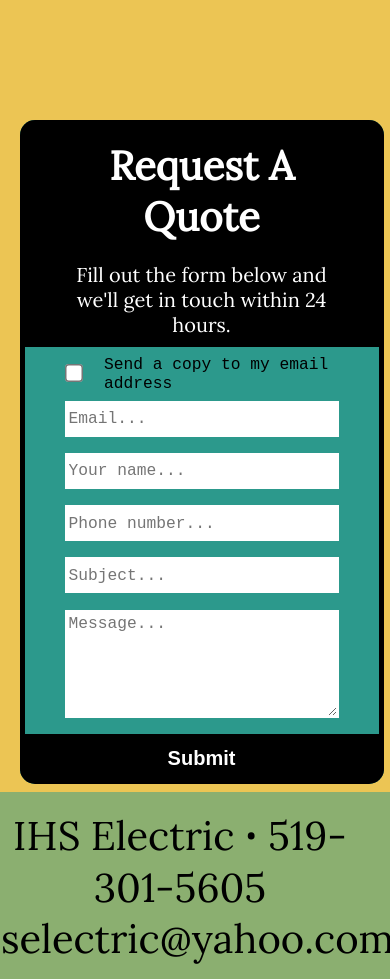
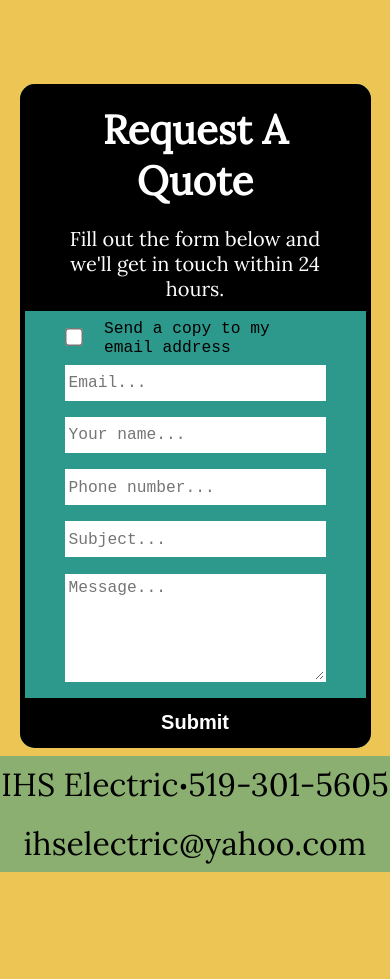
Before and after one commit to hkeward/ihselectric, a Vue app: page /contact in a window 390 px wide. Shown: the part 1008-1987 px from the top of the page. After the commit the page ends 1880 px from the top, so only its background shows below. Built offline with nearby package versions, Linux system fonts and the light colour scheme; no server answers; a web font is replaced by a local one.

Commit message:
Fixes for small screen sizes

```diff
--- a/src/components/ContentFooter.vue
+++ b/src/components/ContentFooter.vue
@@ -1,7 +1,11 @@
 <template>
   <div id="footer">
-    <div>IHS Electric ꞏ 519-301-5605</div>
-    <div>ihselectric@yahoo.com</div>
+    <div id="footer_company_info" class="footer_element">
+      <div>IHS Electric</div>
+      <div>ꞏ</div>
+      <div>519-301-5605</div>
+    </div>
+    <div class="footer_element">ihselectric@yahoo.com</div>
   </div>
 </template>
 
@@ -19,6 +23,17 @@
   flex-direction: column;
   align-items: center;
   justify-content: center;
-  padding: 15px;
+}
+
+.footer_element {
+  margin: 8px 0;
+  font-size: 80%;
+}
+
+#footer_company_info {
+  display: flex;
+  flex-direction: row;
+  flex-wrap: wrap;
+  justify-content: center;
 }
 </style>
--- a/src/components/Emailbox.vue
+++ b/src/components/Emailbox.vue
@@ -245,7 +245,6 @@
   background: #2c998c;
   display: flex;
   flex-direction: column;
-  min-width: 364px;
 }
 
 #email_header,
--- a/src/views/Contact.vue
+++ b/src/views/Contact.vue
@@ -18,8 +18,8 @@
             <strong
               ><a href="mailto:ihselectric@yahoo.com" target="_blank"
                 >ihselectric@yahoo.com
-                <font-awesome-icon icon="envelope" class="fa-xs icon" /></a
-            ></strong>
+              </a></strong
+            >
             (or fill out the contact form below to request a quote)
           </p>
           <p>
--- a/src/views/Home.vue
+++ b/src/views/Home.vue
@@ -50,7 +50,6 @@
   align-items: flex-start;
   justify-content: space-between;
   flex-wrap: wrap;
-  padding: 0 15px;
 }
 
 #main_image_container {
```
Also changed, not shown: 1 other file (tests, documents, lock files or other folders).
